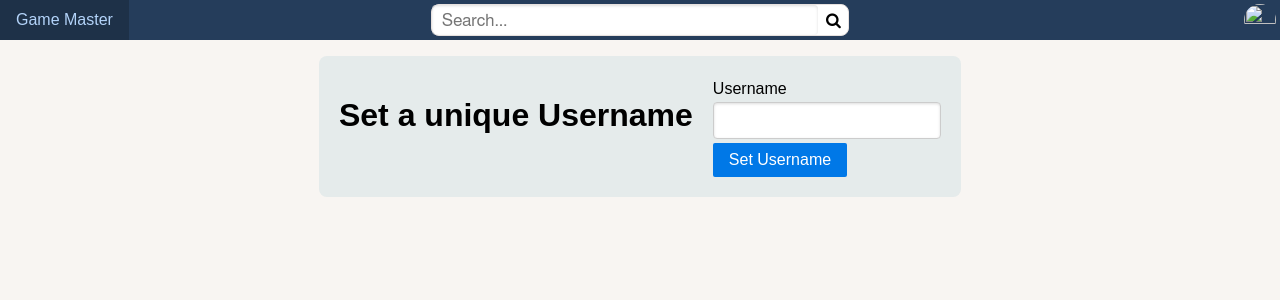
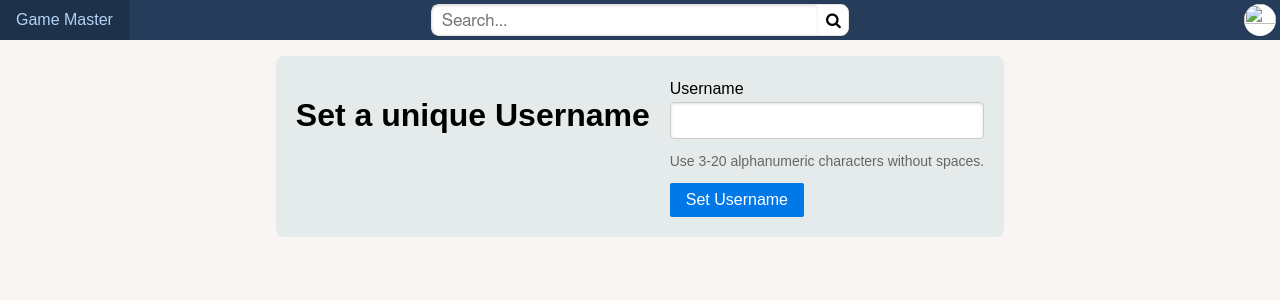
Before and after one commit to CSCI-5117-F26/developing-the-interactive-web-project-1-group-8, a Flask app: template src/developing_the_interactive_web_project_1_group_8/templates/username.html in a window 1280 px wide. Shown: the top 300 px of the page. Run offline with Flask 3, Linux system fonts and the light colour scheme; the template is opened without the code that fills it, so the values that code supplies are empty; the visitor is signed in with stand-in values (Sample User, id 1); parts of the project's set-up code (start-up, migrations or seed data) failed here and were passed over; some libraries are stand-ins or nearby versions.

Commit message:
refine displayname and username limits and slightly tweak styling of the default avatar

```diff
--- a/src/developing_the_interactive_web_project_1_group_8/server.py
+++ b/src/developing_the_interactive_web_project_1_group_8/server.py
@@ -265,8 +265,8 @@ def set_username():
         return redirect(url_for("index"))
 
     errors = []
-    if not 3 <= len(username) <= 30:
-        errors.append("Username must be between 3 and 30 characters.")
+    if not 3 <= len(username) <= 20:
+        errors.append("Username must be between 3 and 20 characters.")
     if not username.isascii() or not username.isalnum():
         errors.append(
             "Username may contain only alphanumeric characters with no spaces."
@@ -471,8 +471,8 @@ def settings():
         else:
             values["display_name"] = request.form.get("display_name", "").strip()
             values["bio"] = request.form.get("bio", "")
-            if not 1 <= len(values["display_name"]) <= 80:
-                errors.append("Display name must be between 1 and 80 characters.")
+            if not 1 <= len(values["display_name"]) <= 40:
+                errors.append("Display name must be between 1 and 40 characters.")
             if len(values["bio"]) > 200:
                 errors.append("Biography must be 200 characters or fewer.")
             if not errors:
--- a/src/developing_the_interactive_web_project_1_group_8/static/css/styles.css
+++ b/src/developing_the_interactive_web_project_1_group_8/static/css/styles.css
@@ -203,9 +203,13 @@ main {
   scroll-snap-align: start;
 }
 
+/* https://developer.mozilla.org/en-US/docs/Web/CSS/Reference/Properties/object-fit */
 .user-ico {
   border-radius: 50%;
   aspect-ratio: 1;
+  object-fit: cover;
+  flex-shrink: 0;
+  background-color: var(--color-surface);
 }
 
 .avatar-drop-zone {
--- a/src/developing_the_interactive_web_project_1_group_8/templates/username.html
+++ b/src/developing_the_interactive_web_project_1_group_8/templates/username.html
@@ -12,8 +12,9 @@
   <form class="pure-form pure-form-stacked" method="post" action="{{ url_for('set_username') }}">
     <input type="hidden" name="csrf_token" value="{{ csrf_token() }}">
     <label for="username">Username</label>
-    <input class="pure-input-1" id="username" name="username" type="text" minlength="3" maxlength="30"
-      value="{{ username }}" required>
+    <input class="pure-input-1" id="username" name="username" type="text" minlength="3" maxlength="20"
+      value="{{ username }}" pattern="[A-Za-z0-9]+" title="Use 3-20 alphanumeric characters without spaces." required>
+    <p class="pure-form-message">Use 3-20 alphanumeric characters without spaces.</p>
 
     <button class="pure-button pure-button-primary" type="submit">Set Username</button>
   </form>
```
Also changed, not shown: src/developing_the_interactive_web_project_1_group_8/templates/settings.html (+4 -4 lines), src/developing_the_interactive_web_project_1_group_8/static/images/avatar-default.svg.
